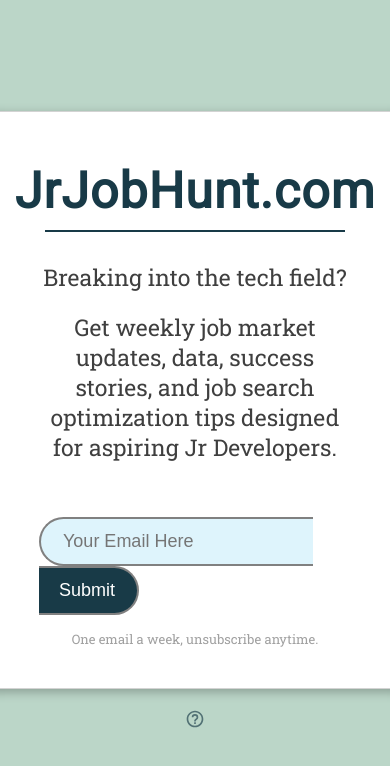
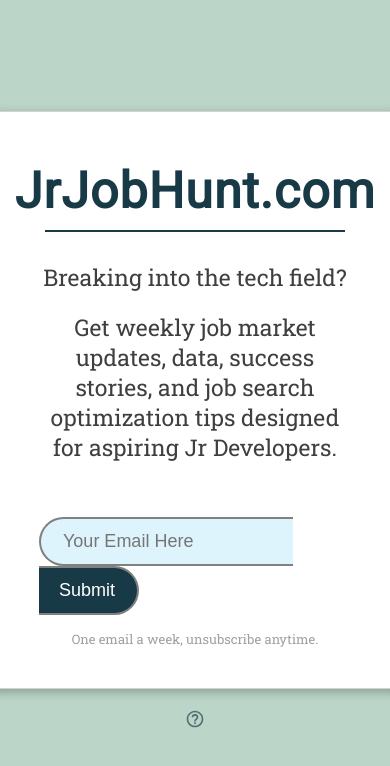
Before and after one commit to pmosscs/jrjobhunt, a React (Create React App) app: page / in a window 390 px wide. Shown: the top 766 px of the page. Built offline with nearby package versions, Linux system fonts and the light colour scheme.

Commit message:
media resize added

```diff
--- a/src/App.css
+++ b/src/App.css
@@ -330,11 +330,14 @@
     font-size: 45px;
   }
 
+
+}
+
+@media only screen and (max-width: 400px) {
   .input-bar {
-    width: 250px;
+    width: 230px;
   }
-
- input, button {
-  font-size: 18px;
- }
+  input, button {
+    font-size: 18px;
+  }
 }
```
